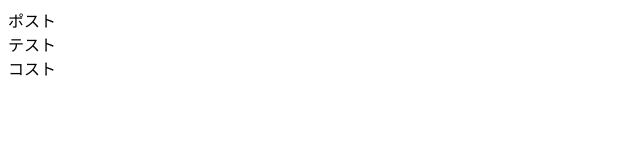
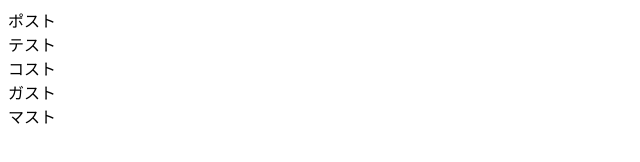
Before and after one commit to Junta-Nakanishi/2023.04.21_test, a plain HTML site: page index.html in a window 1280 px wide. Shown: the full height of the page, 0-640 px from the left. Drawn offline with Linux system fonts and the light colour scheme.

Commit message:
Update index.html

```diff
--- a/index.html
+++ b/index.html
@@ -8,5 +8,7 @@
     ポスト<br>
     テスト<br>
     コスト<br>
+    ガスト<br>
+    マスト<br>
   </body>
 </html>
```
